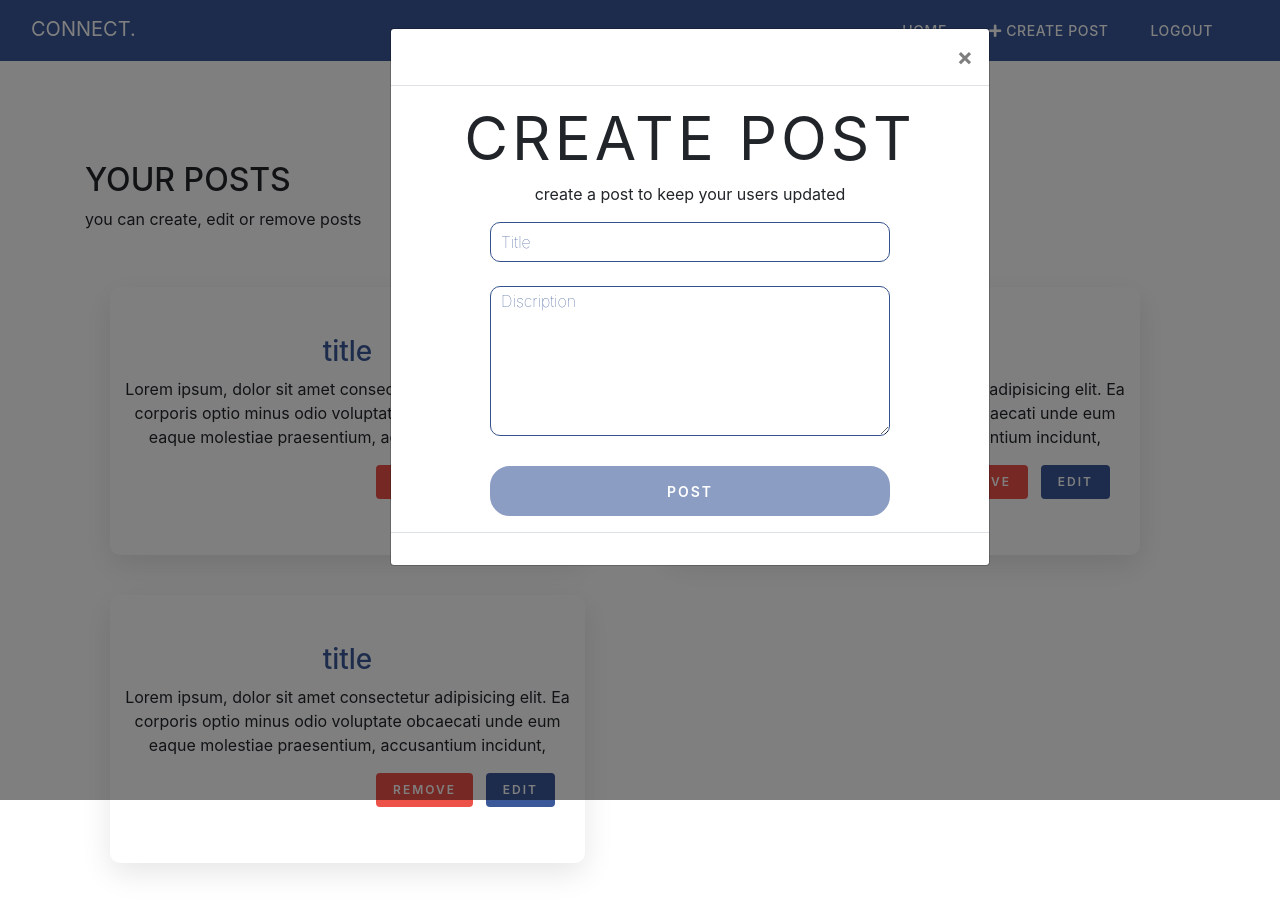
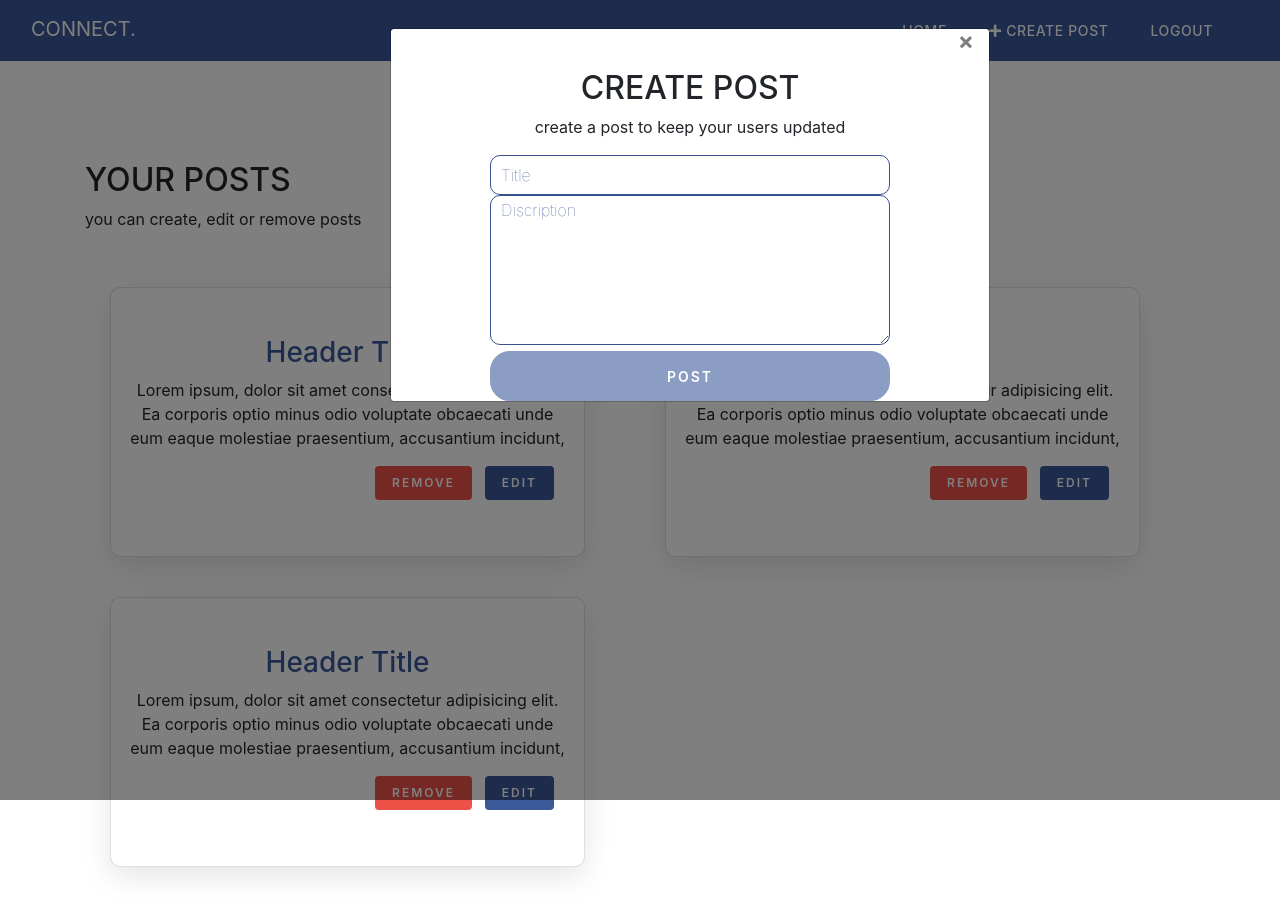
Before and after one commit to FilenberTech/Connect_Webiste, a plain HTML site: page admin/index.html in a window 1280 px wide. Both pictures are taken after a click on the button "CREATE POST". Drawn offline with nearby package versions, Linux system fonts and the light colour scheme.

Commit message:
Update index.html

```diff
--- a/admin/index.html
+++ b/admin/index.html
@@ -69,8 +69,10 @@
                     <p>you can create, edit or remove posts </p>
                 </div>
 
-                <div class="col-lg-5 amina1 feature-area py-5 mar-r">
-                        <h3 class="text-pri">title</h3>
+
+
+                <div class="col-lg-5 amina1 feature-area py-5 mar-r card">
+                        <h3 class="text-pri">Header Title</h3>
                         <p>Lorem ipsum, dolor sit amet consectetur adipisicing elit. Ea corporis optio minus odio voluptate obcaecati unde eum eaque molestiae praesentium, accusantium incidunt,</p>
                         <h6 class="col-lg-12 text-right"><a href="hi"
                             onclick="return confirm('Are you sure you want to remove this post ?');">
@@ -80,8 +82,8 @@
                     </div>
 
 
-                <div class="col-lg-5 amina1 feature-area py-5 mar-r">
-                        <h3 class="text-pri">title</h3>
+                <div class="col-lg-5 amina1 feature-area py-5 mar-r card">
+                        <h3 class="text-pri">Header Title</h3>
                         <p>Lorem ipsum, dolor sit amet consectetur adipisicing elit. Ea corporis optio minus odio voluptate obcaecati unde eum eaque molestiae praesentium, accusantium incidunt,</p>
                         <h6 class="col-lg-12 text-right"><a href="hi"
                             onclick="return confirm('Are you sure you want to remove this post ?');">
@@ -91,8 +93,8 @@
                     </div>
 
 
-                    <div class="col-lg-5 amina1 feature-area py-5 mar-r">
-                            <h3 class="text-pri">title</h3>
+                    <div class="col-lg-5 amina1 feature-area py-5 mar-r card">
+                            <h3 class="text-pri">Header Title</h3>
                             <p>Lorem ipsum, dolor sit amet consectetur adipisicing elit. Ea corporis optio minus odio voluptate obcaecati unde eum eaque molestiae praesentium, accusantium incidunt,</p>
                             <!-- confirm to continue code to remove button-->
                             <h6 class="col-lg-12 text-right"><a href="hi"
@@ -113,29 +115,26 @@
                                              <!-- add item modal -->
                                              <div class="modal fade img-fluid" id="myModal" tabindex="-1" role="dialog" aria-labelledby="basicModal" aria-hidden="true">
                                                     <div class="modal-dialog">
-                                                        <div class="modal-content">
-                                                            <div class="modal-header no-border">
+                                                        <div class="modal-content bg-trans">
 
-                                                                <button type="button" class="close" data-dismiss="modal" aria-label="Close">
-                                                                    <span aria-hidden="true">&times;</span>
-                                                                </button>
-                                                            </div>
-                                                            <div class="modal-body no-border">
-                                                                <h1 class="text-uppercase">create post</h1>
-                                                                <p class="text-gray img-fluid ">create a post to keep  your users updated </p>
+                                                            <div class="">
 
-                                                                <form>
+                                                                <form class="form3 ">
+                                                                        <p class="close col-lg-12 text-right" data-dismiss="modal" aria-label="Close">
+                                                                                <span aria-hidden="true">&times;</span>
+                                                                            </p>
+                                                                        <h2 class="text-uppercase">create post</h2>
+                                                                        <p class="text-gray img-fluid ">create a post to keep  your users updated </p>
+
                                                                     <input type="text" placeholder="Title" class="input-a img-fluid">
                                                                     <br>
-                                                                    <br>
 
-                                                                    <textarea placeholder="Discription" cols="30" rows="5" class="input-b"></textarea><br><br>
+
+                                                                    <textarea placeholder="Discription" cols="30" rows="5" class="input-b"></textarea><br>
                                                                     <button type="submit" class="sub-btn">POST </button>
                                                                 </form>
                                                             </div>
-                                                            <div class="modal-footer no-border ">
 
-                                                            </div>
                                                         </div>
                                                     </div>
                                                 </div>
@@ -144,16 +143,14 @@
                                              <!-- edit modal -->
                                              <div class="modal fade img-fluid" id="Modal" tabindex="-1" role="dialog" aria-labelledby="basicModal" aria-hidden="true">
                                                     <div class="modal-dialog">
-                                                        <div class="modal-content">
-                                                            <div class="modal-header no-border">
+                                                        <div class="modal-content bg-trans" style="border-style: none;">
 
-                                                                <button type="button" class="close" data-dismiss="modal" aria-label="Close">
-                                                                    <span aria-hidden="true">&times;</span>
-                                                                </button>
-                                                            </div>
                                                             <div class="modal-body no-border">
 
-                                                                <form>
+                                                                <form class="form3">
+                                                                        <p class="close col-lg-12 text-right" data-dismiss="modal" aria-label="Close">
+                                                                                <span aria-hidden="true">&times;</span>
+                                                                            </p>
                                                                     <input type="text" value="Title" class="input-a img-fluid">
                                                                     <br>
                                                                     <br>
@@ -163,9 +160,7 @@
 
                                                                 </form>
                                                             </div>
-                                                            <div class="modal-footer no-border ">
 
-                                                            </div>
                                                         </div>
                                                     </div>
                                                 </div>
```
